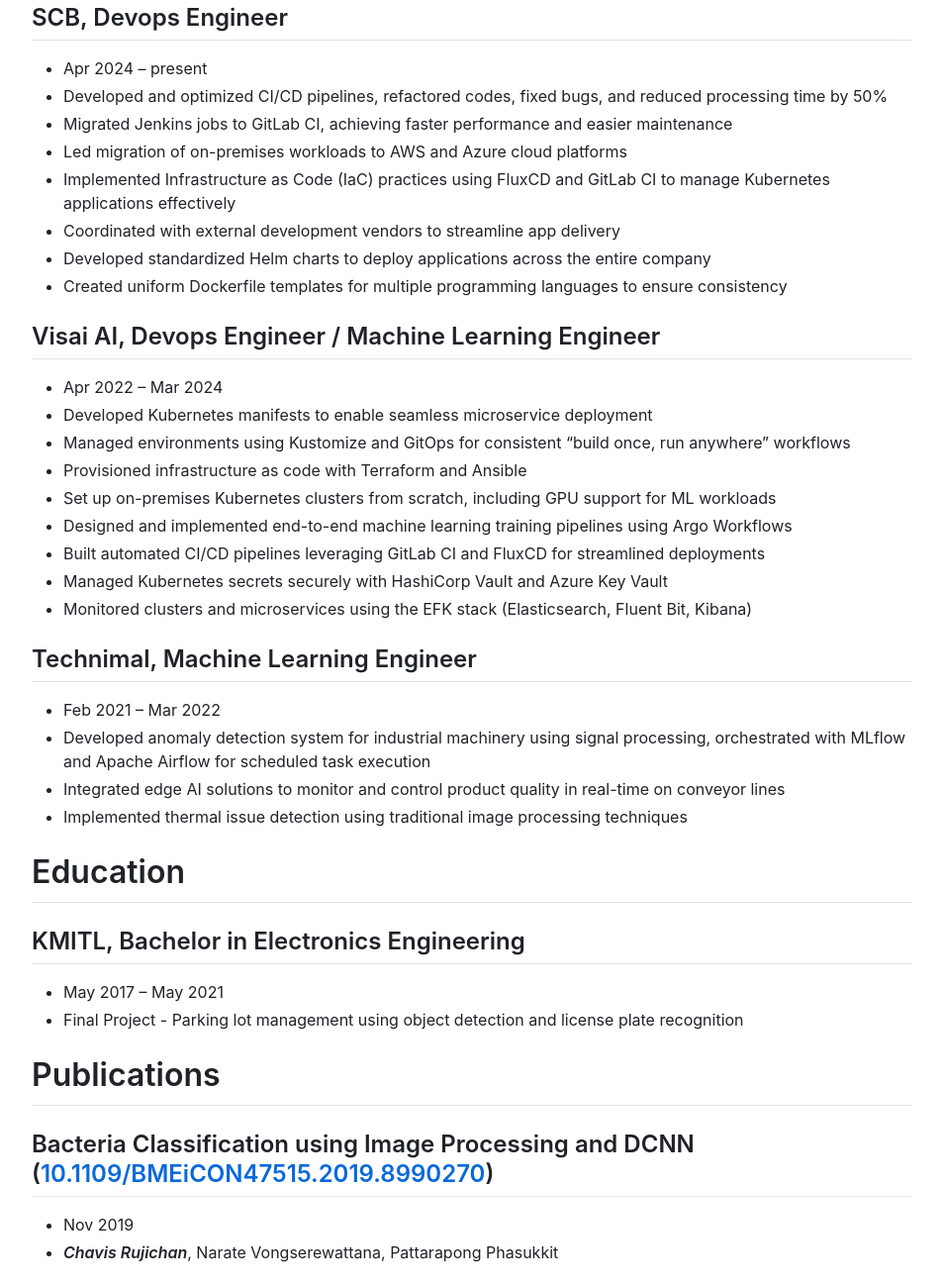
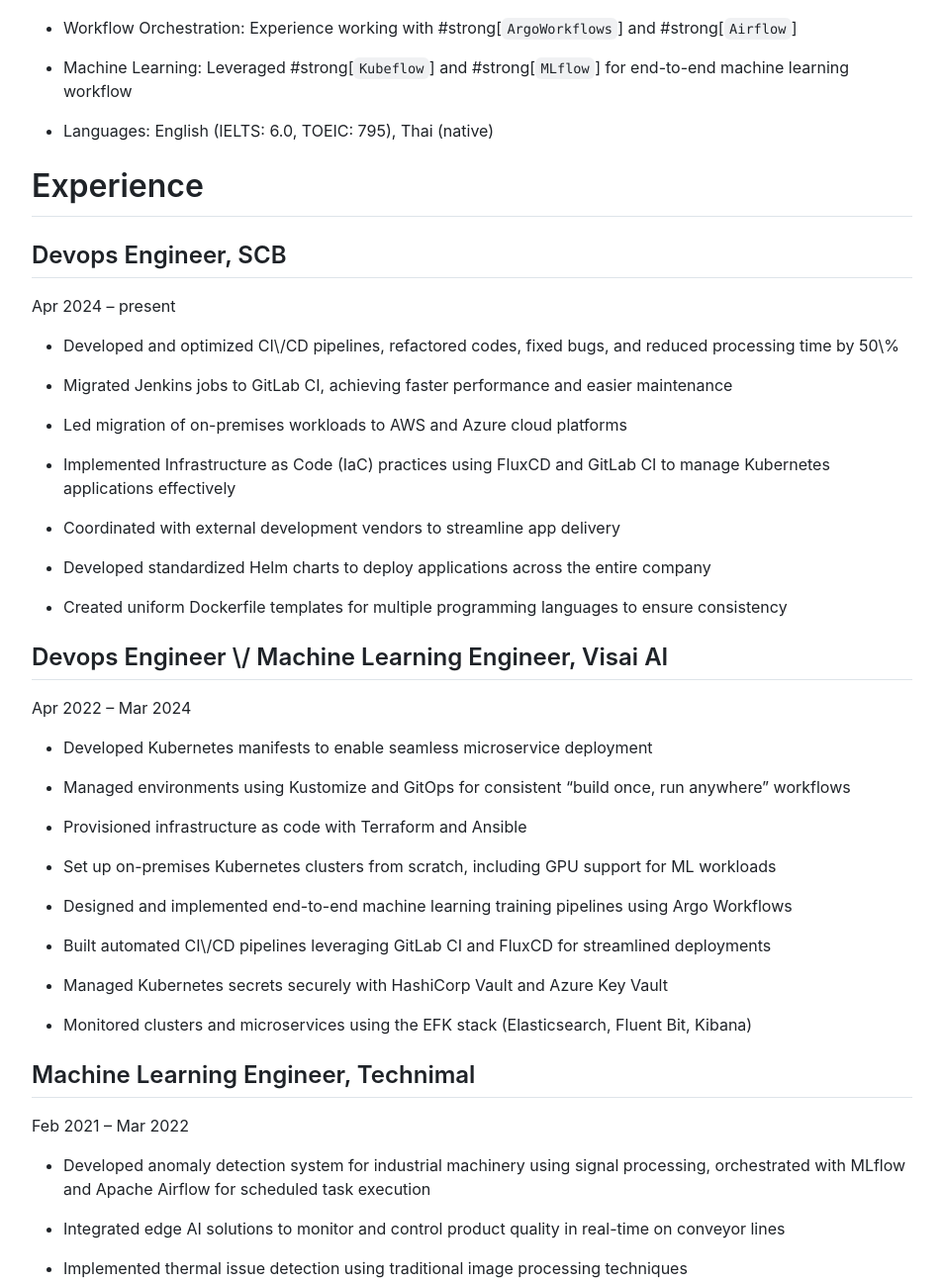
Before and after one commit to chavisr/chavisr.github.io, a plain HTML site: page index.html in a window 1280 px wide. Shown: the part 662-1960 px from the top of the page at 99% size, without its empty margins (163-1116 px from the left). Drawn offline with nearby package versions, Linux system fonts and the light colour scheme.

Commit message:
bump rendercv to v2.5

```diff
--- a/index.html
+++ b/index.html
@@ -6,7 +6,7 @@
     <meta name="viewport" content="width=device-width, initial-scale=1">
     <meta http-equiv="X-UA-Compatible" content="ie=edge">
     <title>
-        Chavis Rujichan's CV
+
     </title>
     <link rel="stylesheet"
         href="https://cdnjs.cloudflare.com/ajax/libs/github-markdown-css/5.5.1/github-markdown-light.min.css"
@@ -48,59 +48,111 @@
         </ul>
         <h1>Skills</h1>
         <ul>
-        <li>Programming: Proficient in <strong><code>Python</code></strong> and <strong><code>Git</code></strong>, strong in <strong><code>SHELL</code></strong> scripting and <strong><code>Linux</code></strong> fundamentals</li>
-        <li>Cloud Platforms: Hands-on experience with Microsoft <strong><code>Azure</code></strong> and <strong><code>AWS</code></strong> cloud services</li>
-        <li>CI/CD: Experienced in implementing GitOps with <strong><code>GitLab CI</code></strong> and <strong><code>FluxCD</code></strong>, with additional in <strong><code>Jenkins</code></strong> and <strong><code>ArgoCD</code></strong></li>
-        <li>Containerization: Skilled in container technologies including <strong><code>Kubernetes</code></strong> and <strong><code>Docker</code></strong> for scalable deployment</li>
-        <li>Infrastructure as Code (IaC): Proficient in Infrastructure as Code using <strong><code>Terraform</code></strong> and <strong><code>Ansible</code></strong></li>
-        <li>Observability &amp; Monitoring: Familiar with <strong><code>ELK</code></strong> stack, <strong><code>Prometheus</code></strong>, and <strong><code>Grafana</code></strong> for log management</li>
-        <li>Workflow Orchestration: Experience working with <strong><code>ArgoWorkflows</code></strong> and <strong><code>Airflow</code></strong></li>
-        <li>Machine Learning: Leveraged <strong><code>Kubeflow</code></strong> and <strong><code>MLflow</code></strong> for end-to-end machine learning workflow</li>
-        <li>Languages: English (IELTS: 6.0, TOEIC: 795), Thai (native)</li>
+        <li>
+        <p>Programming: Proficient in #strong[<code>Python</code>] and #strong[<code>Git</code>], strong in #strong[<code>SHELL</code>] scripting and #strong[<code>Linux</code>] fundamentals</p>
+        </li>
+        <li>
+        <p>Cloud Platforms: Hands-on experience with Microsoft #strong[<code>Azure</code>] and #strong[<code>AWS</code>] cloud services</p>
+        </li>
+        <li>
+        <p>CI\/CD: Experienced in implementing GitOps with #strong[<code>GitLab CI</code>] and #strong[<code>FluxCD</code>], with additional in #strong[<code>Jenkins</code>] and #strong[<code>ArgoCD</code>]</p>
+        </li>
+        <li>
+        <p>Containerization: Skilled in container technologies including #strong[<code>Kubernetes</code>] and #strong[<code>Docker</code>] for scalable deployment</p>
+        </li>
+        <li>
+        <p>Infrastructure as Code (IaC): Proficient in Infrastructure as Code using #strong[<code>Terraform</code>] and #strong[<code>Ansible</code>]</p>
+        </li>
+        <li>
+        <p>Observability &amp; Monitoring: Familiar with #strong[<code>ELK</code>] stack, #strong[<code>Prometheus</code>], and #strong[<code>Grafana</code>] for log management</p>
+        </li>
+        <li>
+        <p>Workflow Orchestration: Experience working with #strong[<code>ArgoWorkflows</code>] and #strong[<code>Airflow</code>]</p>
+        </li>
+        <li>
+        <p>Machine Learning: Leveraged #strong[<code>Kubeflow</code>] and #strong[<code>MLflow</code>] for end-to-end machine learning workflow</p>
+        </li>
+        <li>
+        <p>Languages: English (IELTS: 6.0, TOEIC: 795), Thai (native)</p>
+        </li>
         </ul>
         <h1>Experience</h1>
-        <h2>SCB, Devops Engineer</h2>
+        <h2><strong>Devops Engineer</strong>, SCB</h2>
+        <p>Apr 2024 – present</p>
         <ul>
-        <li>Apr 2024 – present</li>
-        <li>Developed and optimized CI/CD pipelines, refactored codes, fixed bugs, and reduced processing time by 50%</li>
-        <li>Migrated Jenkins jobs to GitLab CI, achieving faster performance and easier maintenance</li>
-        <li>Led migration of on-premises workloads to AWS and Azure cloud platforms</li>
-        <li>Implemented Infrastructure as Code (IaC) practices using FluxCD and GitLab CI to manage Kubernetes applications effectively</li>
-        <li>Coordinated with external development vendors to streamline app delivery</li>
-        <li>Developed standardized Helm charts to deploy applications across the entire company</li>
-        <li>Created uniform Dockerfile templates for multiple programming languages to ensure consistency</li>
+        <li>
+        <p>Developed and optimized CI\/CD pipelines, refactored codes, fixed bugs, and reduced processing time by 50\%</p>
+        </li>
+        <li>
+        <p>Migrated Jenkins jobs to GitLab CI, achieving faster performance and easier maintenance</p>
+        </li>
+        <li>
+        <p>Led migration of on-premises workloads to AWS and Azure cloud platforms</p>
+        </li>
+        <li>
+        <p>Implemented Infrastructure as Code (IaC) practices using FluxCD and GitLab CI to manage Kubernetes applications effectively</p>
+        </li>
+        <li>
+        <p>Coordinated with external development vendors to streamline app delivery</p>
+        </li>
+        <li>
+        <p>Developed standardized Helm charts to deploy applications across the entire company</p>
+        </li>
+        <li>
+        <p>Created uniform Dockerfile templates for multiple programming languages to ensure consistency</p>
+        </li>
         </ul>
-        <h2>Visai AI, Devops Engineer / Machine Learning Engineer</h2>
+        <h2><strong>Devops Engineer \/ Machine Learning Engineer</strong>, Visai AI</h2>
+        <p>Apr 2022 – Mar 2024</p>
         <ul>
-        <li>Apr 2022 – Mar 2024</li>
-        <li>Developed Kubernetes manifests to enable seamless microservice deployment</li>
-        <li>Managed environments using Kustomize and GitOps for consistent “build once, run anywhere” workflows</li>
-        <li>Provisioned infrastructure as code with Terraform and Ansible</li>
-        <li>Set up on-premises Kubernetes clusters from scratch, including GPU support for ML workloads</li>
-        <li>Designed and implemented end-to-end machine learning training pipelines using Argo Workflows</li>
-        <li>Built automated CI/CD pipelines leveraging GitLab CI and FluxCD for streamlined deployments</li>
-        <li>Managed Kubernetes secrets securely with HashiCorp Vault and Azure Key Vault</li>
-        <li>Monitored clusters and microservices using the EFK stack (Elasticsearch, Fluent Bit, Kibana)</li>
+        <li>
+        <p>Developed Kubernetes manifests to enable seamless microservice deployment</p>
+        </li>
+        <li>
+        <p>Managed environments using Kustomize and GitOps for consistent “build once, run anywhere” workflows</p>
+        </li>
+        <li>
+        <p>Provisioned infrastructure as code with Terraform and Ansible</p>
+        </li>
+        <li>
+        <p>Set up on-premises Kubernetes clusters from scratch, including GPU support for ML workloads</p>
+        </li>
+        <li>
+        <p>Designed and implemented end-to-end machine learning training pipelines using Argo Workflows</p>
+        </li>
+        <li>
+        <p>Built automated CI\/CD pipelines leveraging GitLab CI and FluxCD for streamlined deployments</p>
+        </li>
+        <li>
+        <p>Managed Kubernetes secrets securely with HashiCorp Vault and Azure Key Vault</p>
+        </li>
+        <li>
+        <p>Monitored clusters and microservices using the EFK stack (Elasticsearch, Fluent Bit, Kibana)</p>
+        </li>
         </ul>
-        <h2>Technimal, Machine Learning Engineer</h2>
+        <h2><strong>Machine Learning Engineer</strong>, Technimal</h2>
+        <p>Feb 2021 – Mar 2022</p>
         <ul>
-        <li>Feb 2021 – Mar 2022</li>
-        <li>Developed anomaly detection system for industrial machinery using signal processing, orchestrated with MLflow and Apache Airflow for scheduled task execution</li>
-        <li>Integrated edge AI solutions to monitor and control product quality in real-time on conveyor lines</li>
-        <li>Implemented thermal issue detection using traditional image processing techniques</li>
+        <li>
+        <p>Developed anomaly detection system for industrial machinery using signal processing, orchestrated with MLflow and Apache Airflow for scheduled task execution</p>
+        </li>
+        <li>
+        <p>Integrated edge AI solutions to monitor and control product quality in real-time on conveyor lines</p>
+        </li>
+        <li>
+        <p>Implemented thermal issue detection using traditional image processing techniques</p>
+        </li>
         </ul>
         <h1>Education</h1>
-        <h2>KMITL, Bachelor in Electronics Engineering</h2>
+        <h2><strong>KMITL</strong>, Bachelor in Electronics EngineeringMay 2017 – May 2021</h2>
         <ul>
-        <li>May 2017 – May 2021</li>
-        <li>Final Project - Parking lot management using object detection and license plate recognition</li>
+        <li>Final Project -- Parking lot management using object detection and license plate recognition</li>
         </ul>
         <h1>Publications</h1>
-        <h2>Bacteria Classification using Image Processing and DCNN (<a href="https://doi.org/10.1109/BMEiCON47515.2019.8990270">10.1109/BMEiCON47515.2019.8990270</a>)</h2>
-        <ul>
-        <li>Nov 2019</li>
-        <li><strong><em>Chavis Rujichan</em></strong>, Narate Vongserewattana, Pattarapong Phasukkit</li>
-        </ul>
+        <h2><strong>Bacteria Classification using Image Processing and DCNN</strong></h2>
+        <p>Nov 2019</p>
+        <h1>strong[#emph[Chavis Rujichan]], Narate Vongserewattana, Pattarapong Phasukkit</h1>
+        <p><a href="https://doi.org/10.1109/BMEiCON47515.2019.8990270">10.1109/BMEiCON47515.2019.8990270</a></p>
         <h1>Extracurricular Activities</h1>
         <ul>
         <li>Served as Teaching Assistant for Docker and Kubernetes training course</li>
```
Also changed, not shown: requirements.txt, 6 other files.
